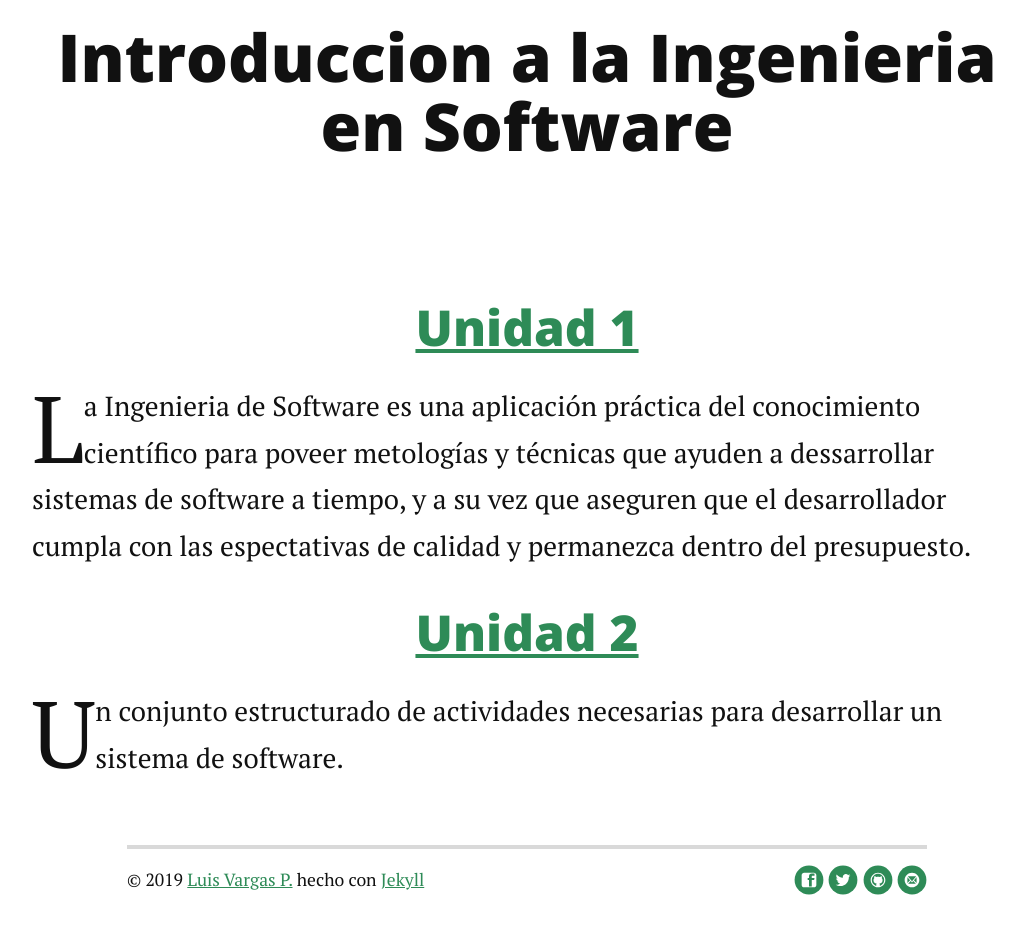
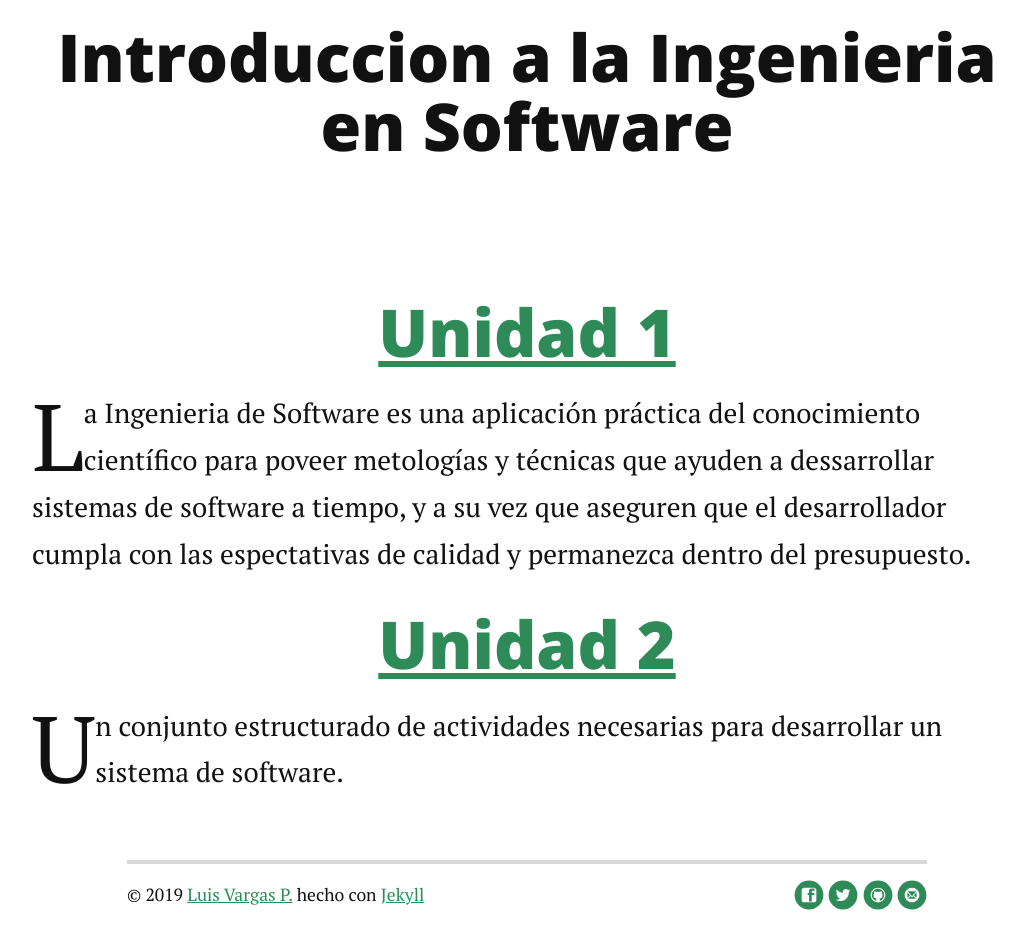
Before and after one commit to BlogdeLenguaje/BlogdeLenguaje.github.io, a Jekyll site: the page built from about.md, in a window 1280 px wide. Shown: the part 340-1292 px from the top of the page, without its empty margins (113-1137 px from the left). Built offline with Jekyll 4.4.1, drawn with Linux system fonts in a browser that asks for light colours; nearby versions of some CDN libraries.

Commit message:
Update about.md

```diff
--- a/about.md
+++ b/about.md
@@ -21,8 +21,7 @@ title: Unidades
     {% if paginator.next_page %}
       <a href="{{ paginator.next_page_path | prepend: site.baseurl }}" class="next button__outline">Temas siguientes</a>
     {% endif %}
- <h2><center><a href="https://luisvargasp.github.io/blog/Unidad-1/">Unidad 1</a><br></center></h2>
+ <h1><center><a href="https://luisvargasp.github.io/blog/Unidad-1/">Unidad 1</a><br></center></h1>
  <p class="intro" aling="justify"><span class="dropcap">L</span>a Ingenieria de Software es una aplicación práctica del conocimiento científico para poveer metologías y técnicas que ayuden a dessarrollar sistemas de software a tiempo, y a su vez que aseguren que el desarrollador cumpla con las espectativas de calidad y permanezca dentro del presupuesto.</p>
- <h2><center><a href="https://luisvargasp.github.io/blog/Unidad-2/">Unidad 2</a></center></h2>
+ <h1><center><a href="https://luisvargasp.github.io/blog/Unidad-2/">Unidad 2</a></center></h1>
 <p class="intro" aling="justify"><span class="dropcap">U</span>n conjunto estructurado de actividades necesarias para desarrollar un sistema de software.</p>
-</div>
```
